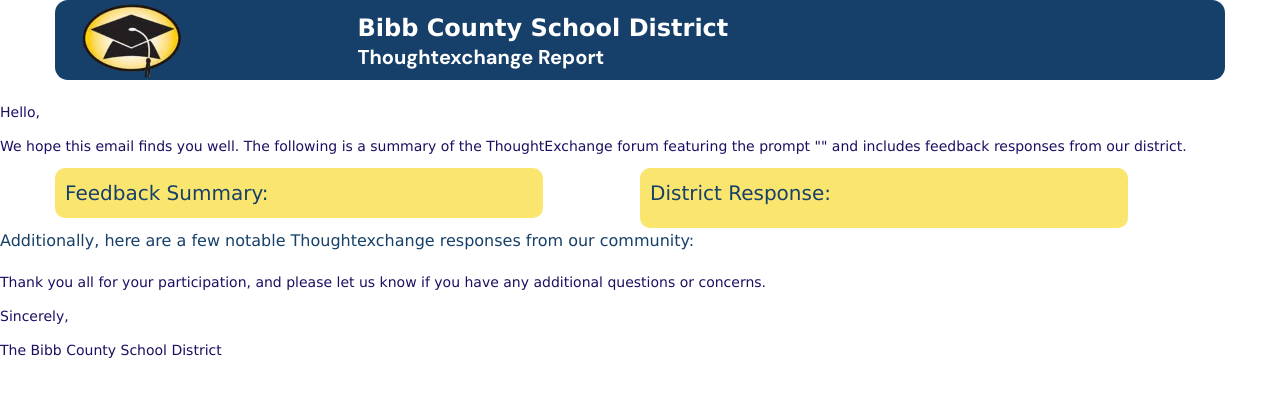
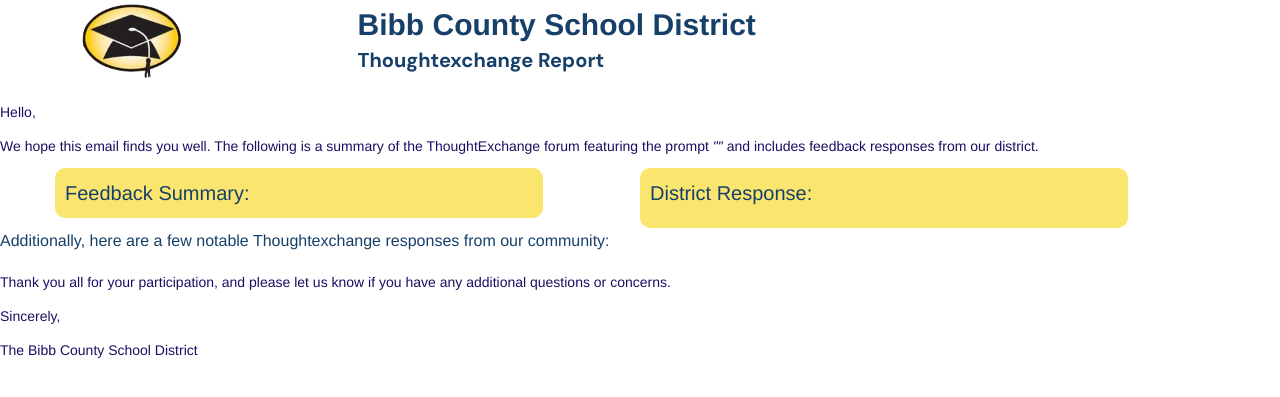
Before and after one commit to Aurielws/bibb-deployment, a Django app: template report_generator/templates/web_email.html in a window 1280 px wide. Shown: the top 397 px of the page. Run offline with Django 3.2, Linux system fonts and the light colour scheme; the template is opened without the code that fills it, so the values that code supplies are empty; some libraries are stand-ins or nearby versions.

Commit message:
Changed website email template to reflect Jess's update

```diff
--- a/report_generator/templates/web_email.html
+++ b/report_generator/templates/web_email.html
@@ -8,15 +8,12 @@
 
 <style type="text/css">
     .email-body {
-        font-family: Verdana, Geneva, Tahoma, sans-serif;
+        font-family: "Helvetica Neue"
     }
 
     .email-header {
-        background-color: #164069;
-        color: white;
+        color: #164069;
         border-radius: 13px;
-        /*width: 95%;*/
-        right: 0px;
         margin-bottom: 20px;
     }
 
@@ -69,14 +66,14 @@
             <div class="col-sm-3">
                 <img class="mh-80" alt="" src="{% static 'i/logo.png'%}"/>
             </div>
-            <div class="col">
+            <div class="col-sm-8">
                 <div class="row">
-                    <div class="px-10 f-24 font-weight-bold">
+                    <div class="px-10 f-30 font-weight-bold">
                         Bibb County School District
                     </div>
                 </div>
                 <div class="row">
-                    <h5>Thoughtexchange Report</h5>
+                    <h5 class="f-20 px-10">Thoughtexchange Report</h5>
                 </div>
             </div>
         </div>
```
